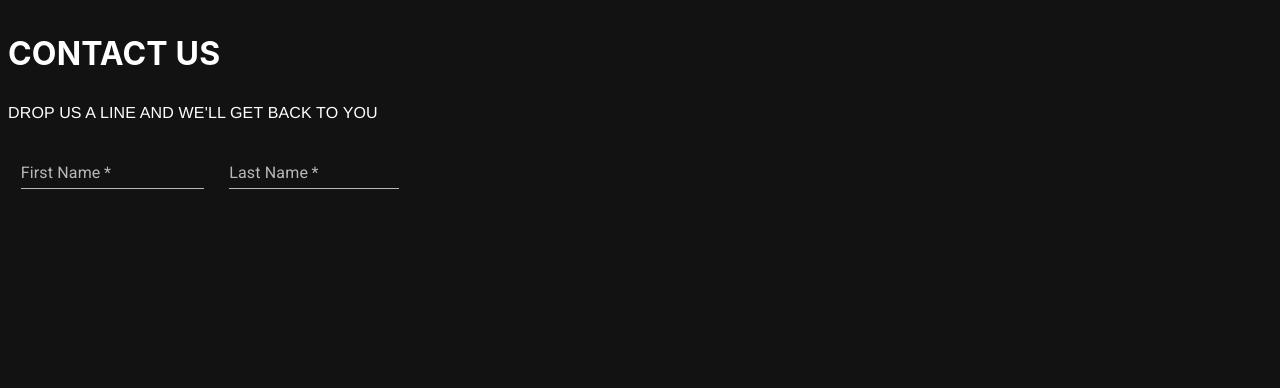
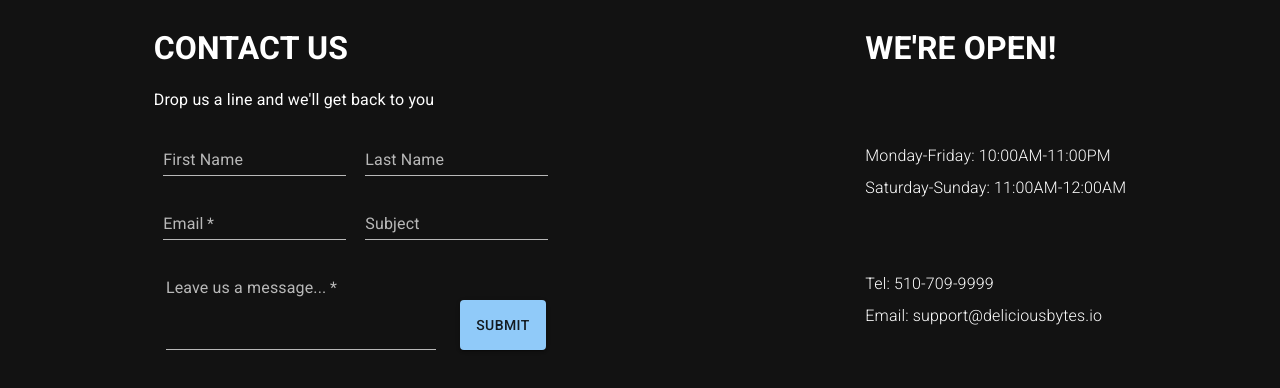
Before and after one commit to Zeerocious/DeliciousBytesTemplate, a React (Create React App) app: page / in a window 1280 px wide. Shown: the top 388 px of the page. Built offline with nearby package versions, Linux system fonts and the light colour scheme.

Commit message:
Fixed all previous issues, completed Contact us section
Implementing Variables and preparing for next (importing json)

```diff
--- a/src/App.js
+++ b/src/App.js
@@ -1,6 +1,25 @@
-import { Typography, Box, TextField} from "@mui/material";
+import { Typography, Box, TextField, Button } from "@mui/material";
+import { useState } from "react";
 
 function App() {
+  const [phoneNumber, setPhoneNumber] = useState(() => {
+    return "510-709-9999";
+  });
+  const [email, setEmail] = useState(() => {
+    return "support@deliciousbytes.io";
+  });
+  const [weekdayStart, setWeekdayStart] = useState(() => {
+    return "10:00AM";
+  });
+  const [weekdayEnd, setWeekdayEnd] = useState(() => {
+    return "11:00PM";
+  });
+  const [weekendStart, setWeekendStart] = useState(() => {
+    return "11:00AM";
+  });
+  const [weekendEnd, setWeekendEnd] = useState(() => {
+    return "12:00AM";
+  });
   return (
     <Box
       sx={{
@@ -15,18 +34,95 @@ function App() {
       }}
     >
       <Box
-        sx={{ display: "flex", flexDirection: "column", padding: 1, maxWidth: 420, width: "100%", height: "100%"}}
+        sx={{
+          display: "flex",
+          justifyContent: "space-around",
+          width: "100%",
+          height: "100%",
+        }}
       >
-        <Typography variant="header"> CONTACT US </Typography>
-        <Typography variant="subheader">
-          DROP US A LINE AND WE'LL GET BACK TO YOU
-        </Typography>
-        <Box sx={{width: "100%", display: "flex", mt: 2, justifyContent: "space-around",}}>
-          <TextField required label="First Name" variant="standard"></TextField>
-          <TextField sx={{width: 170,}} required label="Last Name" variant="standard"></TextField>
+        <Box
+          sx={{
+            display: "flex",
+            flexDirection: "column",
+            padding: 1,
+            maxWidth: 420,
+            width: "100%",
+            height: "100%",
+            mt:2
+          }}
+        >
+          <Typography variant="header"> CONTACT US </Typography>
+          <Typography sx={{mt:2}} variant="subheader">
+            Drop us a line and we'll get back to you
+          </Typography>
+          <Box
+            sx={{
+              width: "100%",
+              display: "flex",
+              mt: 2,
+              justifyContent: "space-around",
+            }}
+          >
+            <TextField label="First Name" variant="standard"></TextField>
+            <TextField label="Last Name" variant="standard"></TextField>
+          </Box>
+          <Box
+            sx={{
+              width: "100%",
+              display: "flex",
+              mt: 2,
+              justifyContent: "space-around",
+            }}
+          >
+            <TextField required label="Email" variant="standard"></TextField>
+            <TextField label="Subject" variant="standard"></TextField>
+          </Box>
+          <Box
+            sx={{
+              width: "100%",
+              display: "flex",
+              mt: 2,
+              justifyContent: "space-around",
+              alignItems: "end",
+            }}
+          >
+            <TextField
+              sx={{ width: 270 }}
+              multiline
+              required
+              rows={3}
+              label="Leave us a message..."
+              variant="standard"
+            ></TextField>
+            <Button sx={{ height: 50 }} variant="contained">
+              Submit
+            </Button>
+          </Box>
+        </Box>
+        <Box
+          sx={{
+            display: "flex",
+            flexDirection: "column",
+            padding: 1,
+            mt: 2
+          }}
+        >
+          <Typography variant="header"> WE'RE OPEN! </Typography>
+          <Box sx={{display: "flex", flexDirection: "column", mt: 8 }}>
+            <Typography variant="info">
+              {`Monday-Friday: ${weekdayStart}-${weekdayEnd}`}
+            </Typography>
+            <Typography variant="info">
+              {`Saturday-Sunday: ${weekendStart}-${weekendEnd}`}
+            </Typography>
+          </Box>
+          <Box sx={{ display: "flex", flexDirection: "column", mt: 8 }}>
+            <Typography variant="info">{`Tel: ${phoneNumber}`}</Typography>
+            <Typography variant="info">{`Email: ${email}`}</Typography>
+          </Box>
         </Box>
       </Box>
-
     </Box>
   );
 }
--- a/src/index.js
+++ b/src/index.js
@@ -14,30 +14,14 @@ let theme = createTheme({
   },
   typography: {
     header: {
-      fontFamily: [
-        '-apple-system',
-        'BlinkMacSystemFont',
-        '"Segoe UI"',
-        'Roboto',
-        '"Helvetica Neue"',
-        'Arial',
-        'sans-serif',
-        '"Apple Color Emoji"',
-        '"Segoe UI Emoji"',
-        '"Segoe UI Symbol"',
-      ].join(','),
-      marginTop: "1.4rem",
       fontWeight: 700,
       fontSize: "2rem"
     },
     subheader: {
-      marginTop: "1.4rem",
-      fontFamily: "Helvetica Neue",
       fontWeight: 400,
     },
     info: {
-      marginTop: "1.4rem",
-      fontFamily: "Helvetica Neue",
+      marginTop: "0.5rem",
       fontWeight: 300,
     }
   }
```
